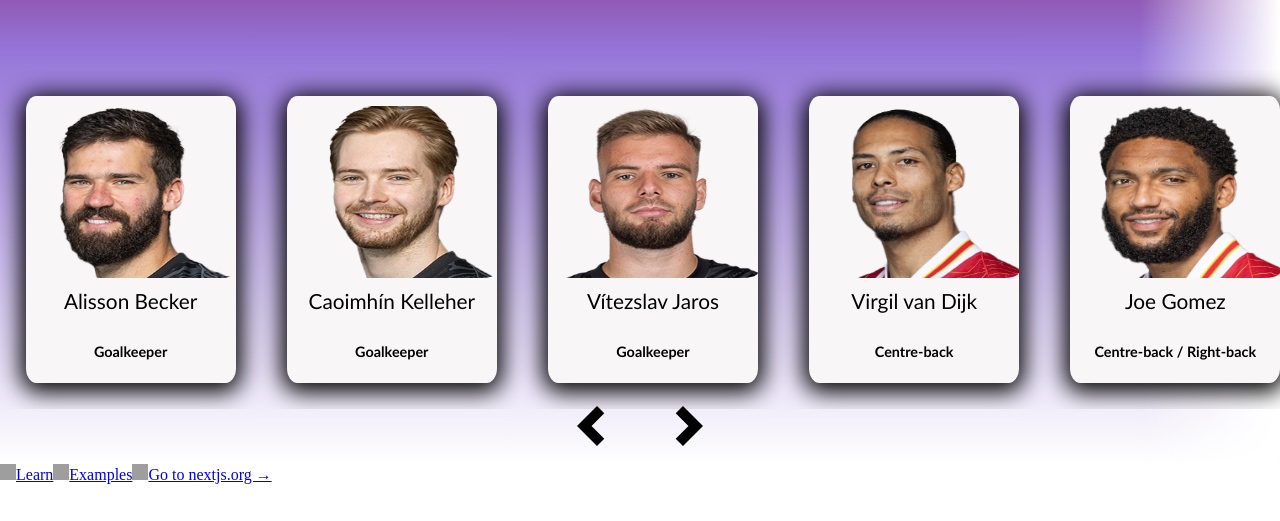
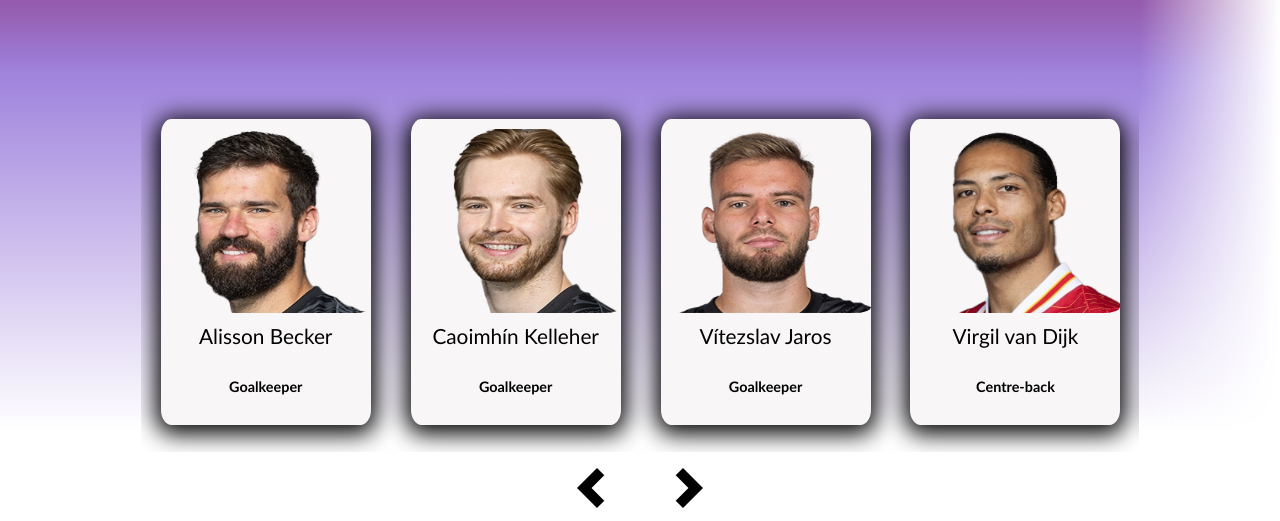
Before and after one commit to Ritzahr/Liverpool-landing-page, a Next.js app: page /landing-page in a window 1280 px wide. Shown: the part 2848-3369 px from the top of the page. Before the commit the page ends 3332 px from the top, so only its background shows below. Built offline with nearby package versions, Linux system fonts and the light colour scheme; grey boxes are pictures that could not be loaded.

Commit message:
Arrow-slide logic added

```diff
--- a/package.json
+++ b/package.json
@@ -9,9 +9,10 @@
     "lint": "next lint"
   },
   "dependencies": {
+    "next": "14.2.8",
     "react": "^18",
     "react-dom": "^18",
-    "next": "14.2.8"
+    "react-intersection-observer": "^9.13.1"
   },
   "devDependencies": {
     "eslint": "^8",
--- a/src/app/landing-page/page.js
+++ b/src/app/landing-page/page.js
@@ -38,53 +38,7 @@ export default function Page() {
           <RowImage img={rowImage2} text={"Squad Details"} />
         </div>
       </section>
-      <section>
         <Cardsection/>
-      </section>
-      <footer className={styles.footer}>
-        <a
-          href="https://nextjs.org/learn?utm_source=create-next-app&utm_medium=appdir-template&utm_campaign=create-next-app"
-          target="_blank"
-          rel="noopener noreferrer"
-        >
-          <Image
-            aria-hidden
-            src="https://nextjs.org/icons/file.svg"
-            alt="File icon"
-            width={16}
-            height={16}
-          />
-          Learn
-        </a>
-        <a
-          href="https://vercel.com/templates?framework=next.js&utm_source=create-next-app&utm_medium=appdir-template&utm_campaign=create-next-app"
-          target="_blank"
-          rel="noopener noreferrer"
-        >
-          <Image
-            aria-hidden
-            src="https://nextjs.org/icons/window.svg"
-            alt="Window icon"
-            width={16}
-            height={16}
-          />
-          Examples
-        </a>
-        <a
-          href="https://nextjs.org?utm_source=create-next-app&utm_medium=appdir-template&utm_campaign=create-next-app"
-          target="_blank"
-          rel="noopener noreferrer"
-        >
-          <Image
-            aria-hidden
-            src="https://nextjs.org/icons/globe.svg"
-            alt="Globe icon"
-            width={16}
-            height={16}
-          />
-          Go to nextjs.org →
-        </a>
-      </footer>
     </main>
   );
 }
--- a/src/components/atoms/arrows/arrows.js
+++ b/src/components/atoms/arrows/arrows.js
@@ -1,15 +1,21 @@
 import { ChevronDown } from "../chevron-down/chevron-down";
 import styles from "./arrows.module.css";
 
-const Arrow = () => {
+const Arrow = ({arrowClick, cardClicked}) => {
   return (
     <div className={styles.arrows}>
       <div className={styles.arrowsContent}>
-        <div className={styles.left}>
+        <div
+          className={styles.left}
+          onClick={() => arrowClick('left')}
+        >
           <ChevronDown
           />
         </div>
-        <div className={styles.right}>
+        <div
+          className={styles.right}
+          onClick={() => arrowClick('right')}
+        >
           <ChevronDown
           />
         </div>
--- a/src/components/atoms/player-card/player-card.js
+++ b/src/components/atoms/player-card/player-card.js
@@ -2,9 +2,9 @@ import Image from "next/image";
 import styles from './player-card.module.css';
 
 const PlayerCard = ({ name, position, img, handleClick }) => {
-
     return (
-      <main className={styles.card}
+      <main
+      className={styles.card}
       onClick={() => handleClick(name)}
       >
           <div className={styles.contents}>
--- a/src/components/molecules/card-section/card-section.js
+++ b/src/components/molecules/card-section/card-section.js
@@ -1,29 +1,12 @@
-import { Arrow } from "@/components/atoms/arrows/arrows";
 import { PlayerCarousel } from "../player-carousel/player-carousel";
-import { useState } from "react";
-import { players } from "@/assets/players-2024/roster";
 import styles from "./card-section.module.css";
 
 const Cardsection = () => {
-  const [fade, setFade]= useState(null);
-  const [cardClicked, setCardClicked]= useState(null);
-
-  const cardClick = (name) => {
-    setCardClicked(players.find((player) => player.name===name))
-    setFade('fadeIn')
-  };
-
   return (
     <div className={styles.wrapper}>
     <div className={styles.gradientTop}>
-      <PlayerCarousel
-        handleClick={cardClick}
-        fade={fade}
-        cardClicked={cardClicked}
-        players={players}
-      />
+      <PlayerCarousel />
       <div className={styles.gradientBottom}></div>
-      <Arrow />
     </div>
     </div>
   );
--- a/src/components/molecules/card-section/card-section.module.css
+++ b/src/components/molecules/card-section/card-section.module.css
@@ -1,6 +1,6 @@
 .wrapper {
     width: 100%;
-    height: 94vh;
+    height: 90vh;
     background: linear-gradient(to top, rgba(235, 9, 9, 0), rgb(63, 6, 185));
     display: flex;
     flex-direction: column;
@@ -9,7 +9,6 @@
   }
 
 .gradientBottom {
-    border-radius: 10px;
     position: absolute;
     top: 0;
     right: 0;
@@ -19,7 +18,7 @@
     height: 100%;
     background: linear-gradient(to right, rgb(255, 255, 255, 0), rgb(255, 255, 255));
     opacity: 100%;
-    z-index: 4;
+    z-index: 10;
 }
 
 .gradientTop {
--- a/src/components/molecules/player-carousel/player-carousel.js
+++ b/src/components/molecules/player-carousel/player-carousel.js
@@ -1,11 +1,51 @@
 import { PlayerCard } from "@/components/atoms/player-card/player-card";
-import { useEffect } from "react";
+import { players } from "@/assets/players-2024/roster";
+import { useEffect, useRef, useState } from "react";
 import styles from './player-carousel.module.css';
+import { Arrow } from "@/components/atoms/arrows/arrows";
 
-const PlayerCarousel = ({ handleClick, fade, cardClicked, players }) => {
+const PlayerCarousel = () => {
+  const [fade, setFade]= useState(null);
+  const [cardClicked, setCardClicked]= useState(null);
+  const [currentIndex, setCurrentIndex] = useState(0);
+  const [scrollClicked, setScrollClicked] = useState(0);
+  const playerRef = useRef(null);
+
+  const cardClick = (name) => {
+    setCardClicked(players.find((player) => player.name===name))
+    setFade('fadeIn')
+  };
+
+  // const scroll = (direction, name) => {
+  //   setCardClicked(players.find((player) => player.name===name))
+
+  //   setScrollClicked(direction);
+  // };
+
+  //dont need the fade effect.
+  //Need to have scroll three cards down, without targetting a specific card.
+
 
   useEffect(() => {
+    setCurrentIndex(players.indexOf(cardClicked));
+  },[cardClicked, scrollClicked]);
 
+  const arrowClick = (direction) => {
+    const allCards = playerRef.current.children;
+    const nextCard = players[currentIndex + 1];
+    const prevCard = players[currentIndex - 1];
+
+    if (direction==='right' && cardClicked && players.indexOf(cardClicked) !== players.length - 1) {
+      cardClick(nextCard.name);
+      // scroll(direction, nextCard.name)
+      allCards[currentIndex+1].scrollIntoView({ behavior: "smooth", block: "start" })
+    } else if (direction==='left' && cardClicked && players.indexOf(cardClicked) !== 0) {
+      cardClick(prevCard.name);
+      allCards[currentIndex-1].scrollIntoView({ behavior: "smooth", block: "start" })
+    }
+  };
+
+  useEffect(() => {
     if (fade === "fadeIn") {
       const timer = setTimeout(() => setFade(null), 500);
       return () => clearTimeout(timer);
@@ -21,22 +61,31 @@ const PlayerCarousel = ({ handleClick, fade, cardClicked, players }) => {
             src={`${cardClicked.bodyImage.src}`} />
           )}
       </div>
-        <div className={styles.cardRow}>
+        <div
+         className={styles.cardRow}
+         ref={playerRef}
+        >
           {players.map((player) => {
             return (
-                <PlayerCard
+              <PlayerCard
+
+                  key={`${player.name}-${player.image}`}
                   name={`${player.name}`}
                   position={`${player.position}`}
                   img={player.image}
-                  key={`${player.name}-${player.image}`}
-                  handleClick={handleClick}
-                />
-                );
+                  handleClick={cardClick}
+              />
+              );
             })};
+        </div>
+        <div className={styles.bottom}>
+         <Arrow
+          arrowClick={arrowClick}
+          cardClicked={cardClicked}
+         />
         </div>
     </main>
   );
 };
 
-
 export { PlayerCarousel };
--- a/src/components/molecules/player-carousel/player-carousel.module.css
+++ b/src/components/molecules/player-carousel/player-carousel.module.css
@@ -1,6 +1,6 @@
 .section {
-  height: 90%;
-  width: 100%;
+  height: 90vh;
+  width: 100vw;
 }
 
 .hologramSection {
@@ -13,7 +13,7 @@
 }
 
 .hologramSection > img {
-  height: 220%;
+  height: 200%;
   z-index: -1;
 
 }
@@ -29,6 +29,8 @@
 
 
 .cardRow {
+  width: 78vw;
+  justify-self: center;
   display: flex;
   height: 50%;
   overflow: scroll;
@@ -47,3 +49,10 @@
       opacity: 100%;
   }
 }
+
+.bottom {
+  z-index: 0;
+  padding: 1rem 0 1rem 0;
+  display: flex;
+  justify-content: center;
+}
```
Also changed, not shown: src/app/page.js (+0 -44 lines), 1 other file (tests, documents, lock files or other folders).
